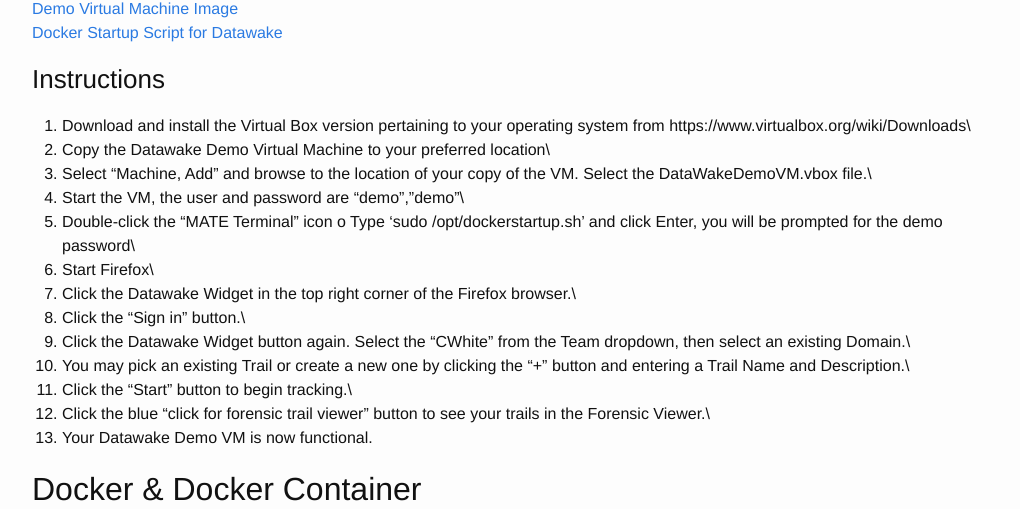
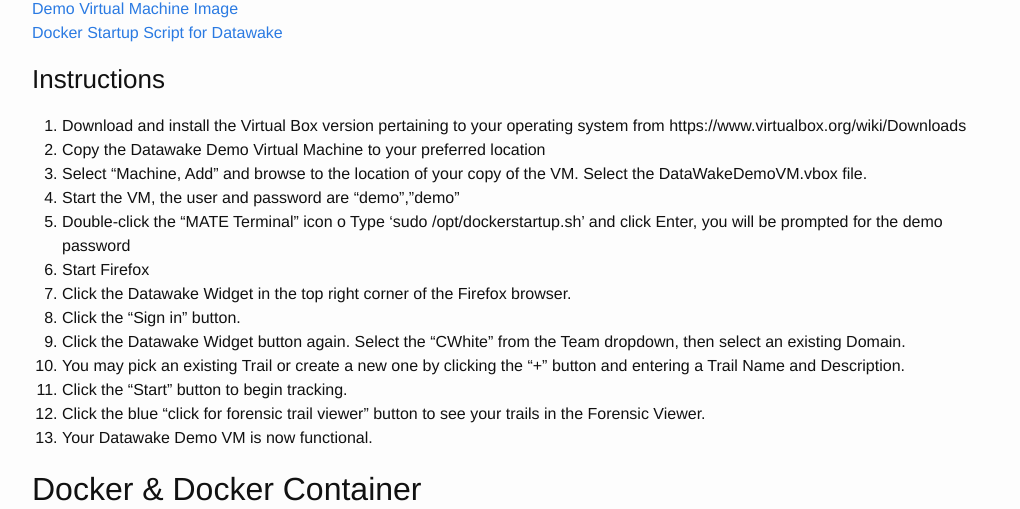
Before and after one commit to Sotera/Datawake, a Jekyll site: the page built from quickstart.md, in a window 1280 px wide. Shown: the part 593-1102 px from the top of the page, without its empty margins (126-1146 px from the left). Built offline with Jekyll 4.4.1, drawn with Linux system fonts in a browser that asks for light colours.

```diff
--- a/quickstart.md
+++ b/quickstart.md
@@ -34,25 +34,25 @@ Datawake](https://s3.amazonaws.com/soterastuff/Datawake_Demo/dockerstartup.sh "D
 ### Instructions
 
 1.  Download and install the Virtual Box version pertaining to your
-    operating system from https://www.virtualbox.org/wiki/Downloads\
-1.  Copy the Datawake Demo Virtual Machine to your preferred location\
+    operating system from https://www.virtualbox.org/wiki/Downloads
+1.  Copy the Datawake Demo Virtual Machine to your preferred location
 1.  Select “Machine, Add” and browse to the location of your copy of the
-    VM. Select the DataWakeDemoVM.vbox file.\
-1.  Start the VM, the user and password are “demo”,”demo”\
+    VM. Select the DataWakeDemoVM.vbox file.
+1.  Start the VM, the user and password are “demo”,”demo”
 1.  Double-click the “MATE Terminal” icon o Type ‘sudo
     /opt/dockerstartup.sh’ and click Enter, you will be prompted for the
-    demo password\
-1.  Start Firefox\
+    demo password
+1.  Start Firefox
 1.  Click the Datawake Widget in the top right corner of the Firefox
-    browser.\
-1.  Click the “Sign in” button.\
+    browser.
+1.  Click the “Sign in” button.
 1.  Click the Datawake Widget button again. Select the “CWhite” from the
-    Team dropdown, then select an existing Domain.\
+    Team dropdown, then select an existing Domain.
 1. You may pick an existing Trail or create a new one by clicking the
-    “+” button and entering a Trail Name and Description.\
-1. Click the “Start” button to begin tracking.\
+    “+” button and entering a Trail Name and Description.
+1. Click the “Start” button to begin tracking.
 1. Click the blue “click for forensic trail viewer” button to see your
-    trails in the Forensic Viewer.\
+    trails in the Forensic Viewer.
 1. Your Datawake Demo VM is now functional.
 
 ## Docker & Docker Container
```
